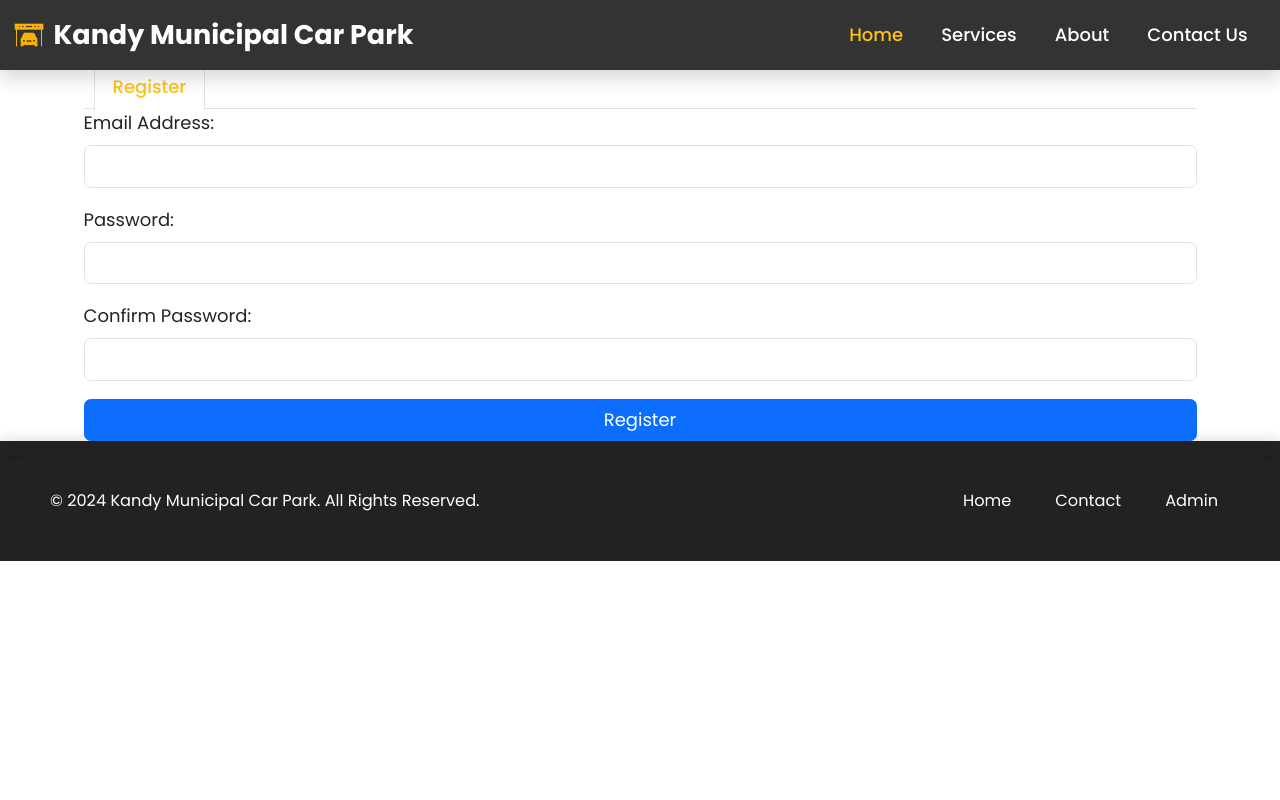
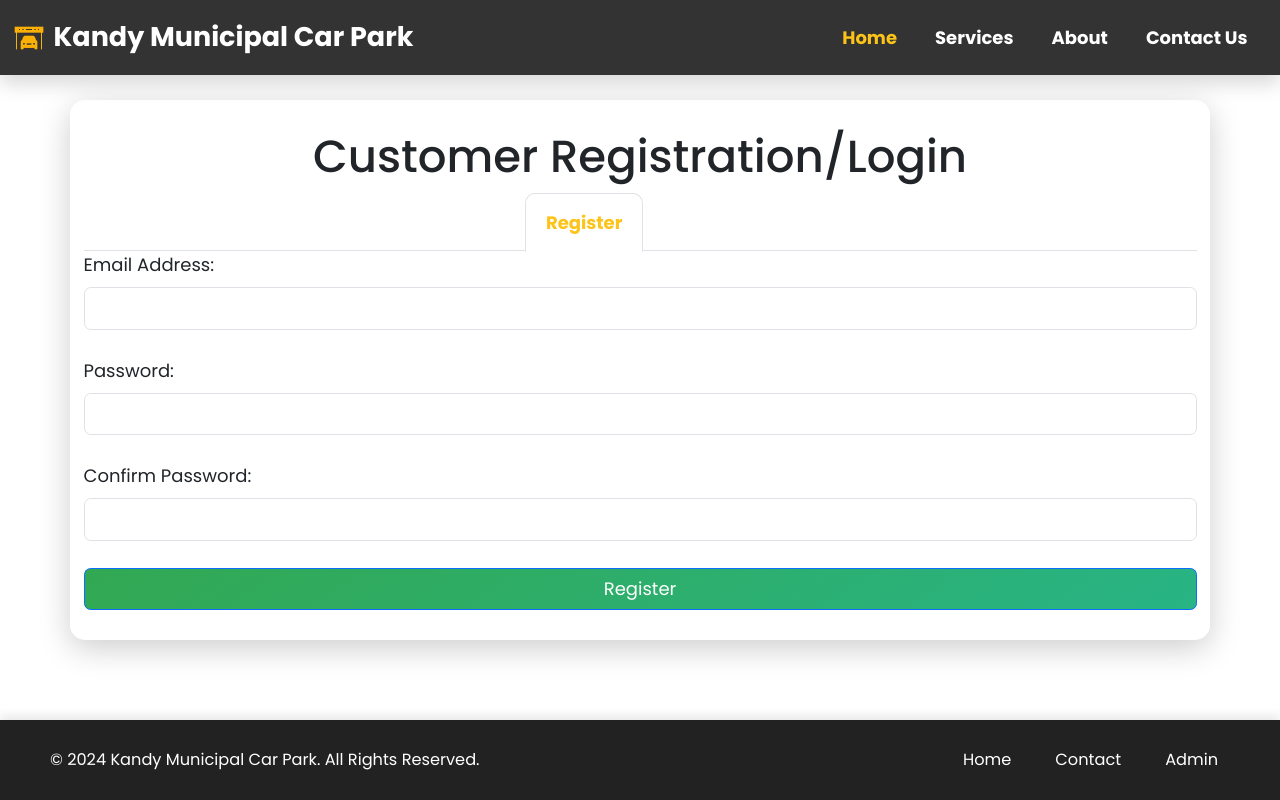
Before and after one commit to Nadun24617/Parking-Reservation-Application, a PHP site: page /login_register.php in a window 1280 px wide. Run offline with PHP 8.4, Linux system fonts and the light colour scheme; some libraries are stand-ins or nearby versions; some web fonts are replaced.

Commit message:
style: Update login page form action URLs and button styles
Update the form action URLs in the cus-details.php file to point to the correct file, cus-details.php, instead of customer.php. This ensures that the form submissions are directed to the appropriate page. Additionally, update the button styles on the login page for improved visual appeal and user experience.

```diff
--- a/Parking Management Application/login_register.php
+++ b/Parking Management Application/login_register.php
@@ -53,7 +53,92 @@ if ($_SERVER['REQUEST_METHOD'] == 'POST') {
     <title>Login or Register</title>
     <link rel="stylesheet" href="https://stackpath.bootstrapcdn.com/bootstrap/4.5.2/css/bootstrap.min.css">
     <style>
-        /* Your existing CSS styles for the form */
+        body {
+            /* background: linear-gradient(135deg, #1a2a6c, #b21f1f, #fdbb2d); */
+            /* font-family: 'Nunito', sans-serif; */
+            color: #fff;
+        }
+        .container {
+            max-width: 600px;
+            margin: 100px auto 50px;
+            padding: 30px;
+            background: rgba(255, 255, 255, 0.1);
+            border-radius: 15px;
+            box-shadow: 0 8px 32px rgba(0, 0, 0, 0.2);
+            backdrop-filter: blur(10px);
+            animation: fadeIn 1s ease-in-out;
+        }
+        .form-group {
+            margin-bottom: 1.5rem;
+        }
+        .form-control {
+            background: rgba(255, 255, 255, 0.2);
+            border: none;
+            border-radius: 10px;
+            padding: 10px 15px;
+            color: #fff;
+        }
+        .form-control::placeholder {
+            color: #ddd;
+        }
+        .btn-primary, .btn-secondary {
+            background: linear-gradient(145deg, #32a852, #28b485);
+            border: none;
+            transition: background-color 0.3s, transform 0.3s;
+            border-radius: 50px;
+            padding: 10px 30px;
+        }
+        .btn-primary:hover, .btn-secondary:hover {
+            background: linear-gradient(145deg, #288942, #218c63);
+            transform: translateY(-2px);
+        }
+        .nav-tabs .nav-link.active {
+            background-color: #32a852;
+            color: #fff;
+            border-radius: 10px 10px 0 0;
+        }
+        .nav-tabs .nav-link {
+            color: #fff;
+            transition: color 0.3s;
+        }
+        .nav-tabs .nav-link:hover {
+            color: #28b485;
+        }
+        .alert {
+            margin-top: 20px;
+        }
+        @keyframes fadeIn {
+            from { opacity: 0; transform: translateY(50px); }
+            to { opacity: 1; transform: translateY(0); }
+        }
+        header, footer {
+            width: 100%;
+            position: fixed;
+            left: 0;
+            right: 0;
+            z-index: 1000;
+        }
+        header {
+            top: 0;
+            background: rgba(0, 0, 0, 0.8);
+        }
+        footer {
+            bottom: 0;
+            background: rgba(0, 0, 0, 0.8);
+        }
+        footer p {
+            margin: 10px 0;
+        }
+        .nav-item a {
+            color: #fff;
+            font-weight: bold;
+            padding: 15px 20px;
+            transition: all 0.3s;
+        }
+        .nav-item a:hover {
+            background: #28b485;
+            border-radius: 50px;
+        }
     </style>
 </head>
 <body>
@@ -68,7 +153,7 @@ if ($_SERVER['REQUEST_METHOD'] == 'POST') {
         <?php if ($success): ?>
             <div class="alert alert-success"><?php echo $success; ?></div>
         <?php endif; ?>
-        <ul class="nav nav-tabs" id="myTab" role="tablist">
+        <ul class="nav nav-tabs justify-content-center" id="myTab" role="tablist">
             <li class="nav-item">
                 <a class="nav-link active" id="register-tab" data-toggle="tab" href="#register" role="tab" aria-controls="register" aria-selected="true">Register</a>
             </li>
@@ -106,7 +191,7 @@ if ($_SERVER['REQUEST_METHOD'] == 'POST') {
                         <label for="password">Password:</label>
                         <input type="password" id="password" name="password" class="form-control" required>
                     </div>
-                    <button type="submit" name="login" class="btn btn-primary btn-block">Login</button>
+                    <button type="submit" name="login" class="btn btn-secondary btn-block">Login</button>
                 </form>
             </div>
         </div>
```
